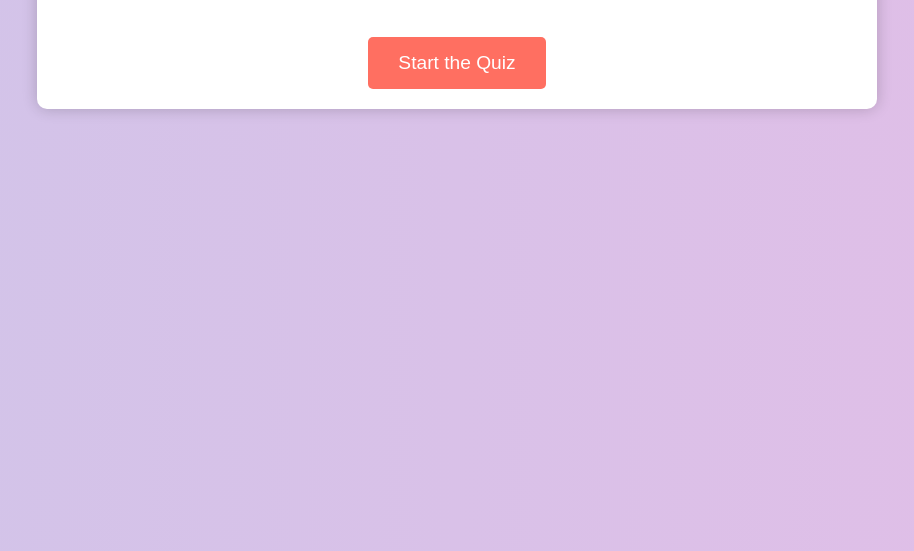
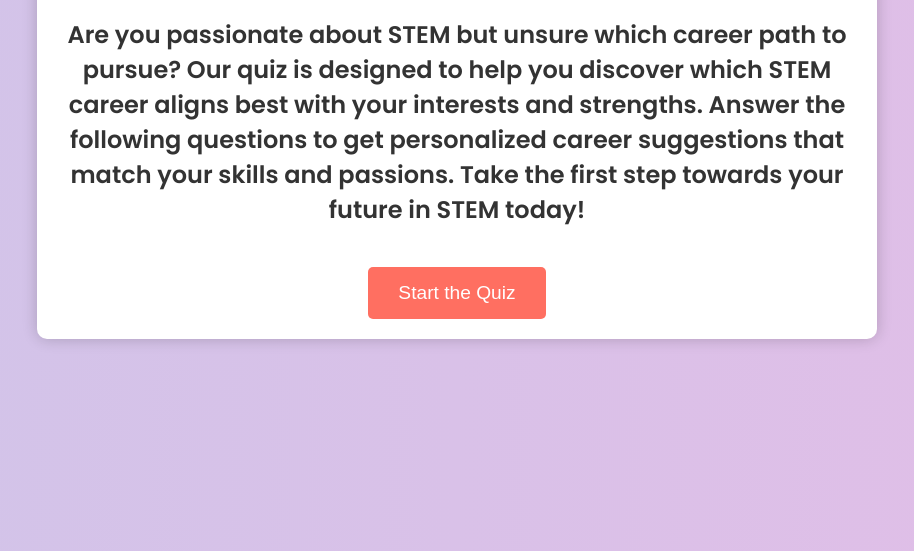
Before and after one commit to ackerly04/STEM.QUIZ, a plain HTML site: page index.html in a window 1280 px wide. Shown: the part 249-800 px from the top of the page, without its empty margins (183-1097 px from the left). Drawn offline with Linux system fonts and the light colour scheme.

Commit message:
Update index.html

```diff
--- a/index.html
+++ b/index.html
@@ -72,6 +72,7 @@
 <body>
     <div class="container" id="landingPage">
         <h1>Welcome to the STEM Career Quiz</h1>
+        <h2> Are you passionate about STEM but unsure which career path to pursue? Our quiz is designed to help you discover which STEM career aligns best with your interests and strengths. Answer the following questions to get personalized career suggestions that match your skills and passions. Take the first step towards your future in STEM today!</h2>
         <button onclick="startQuiz()">Start the Quiz</button>
     </div>
     <div class="container" id="quiz" style="display: none;">
```
